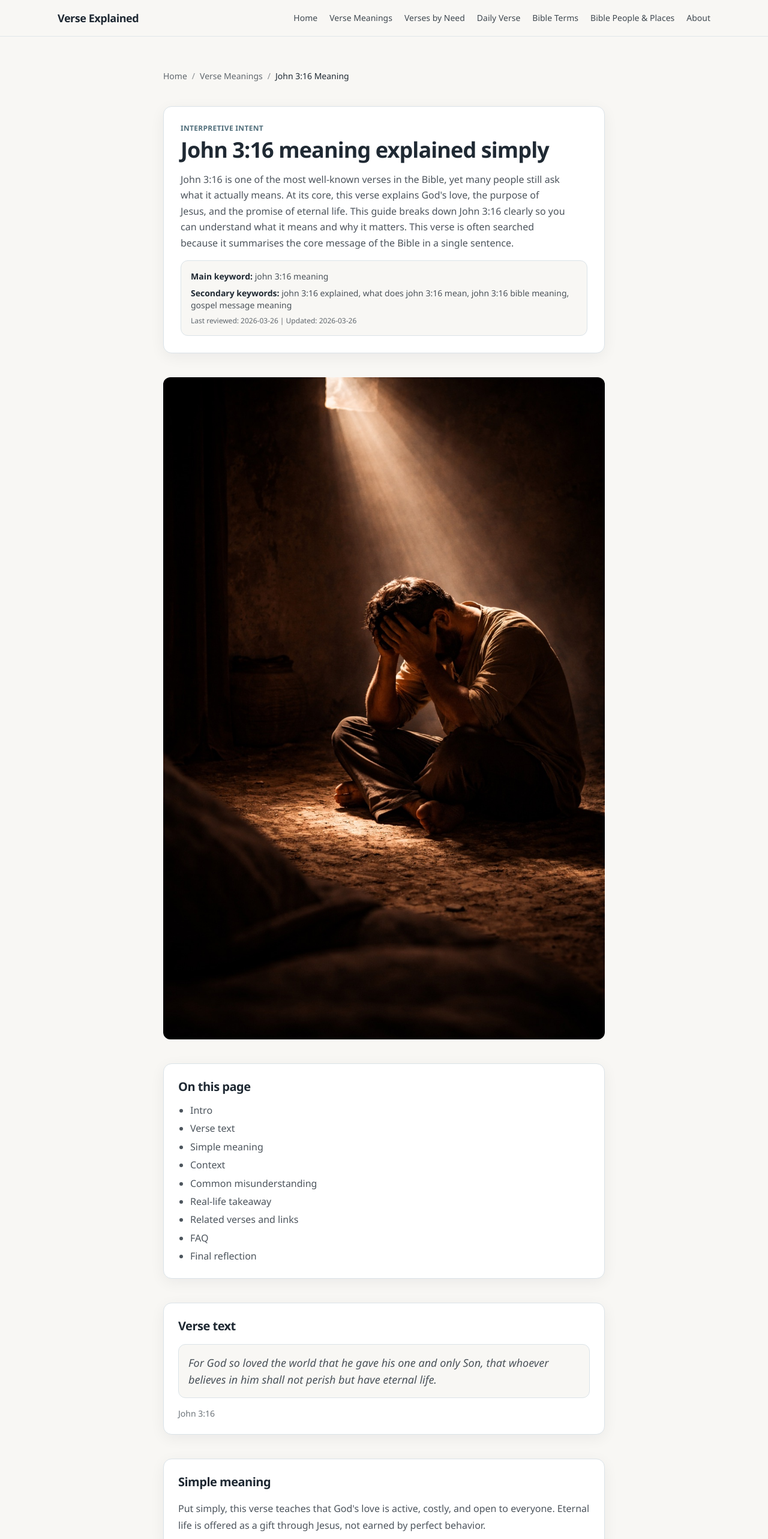
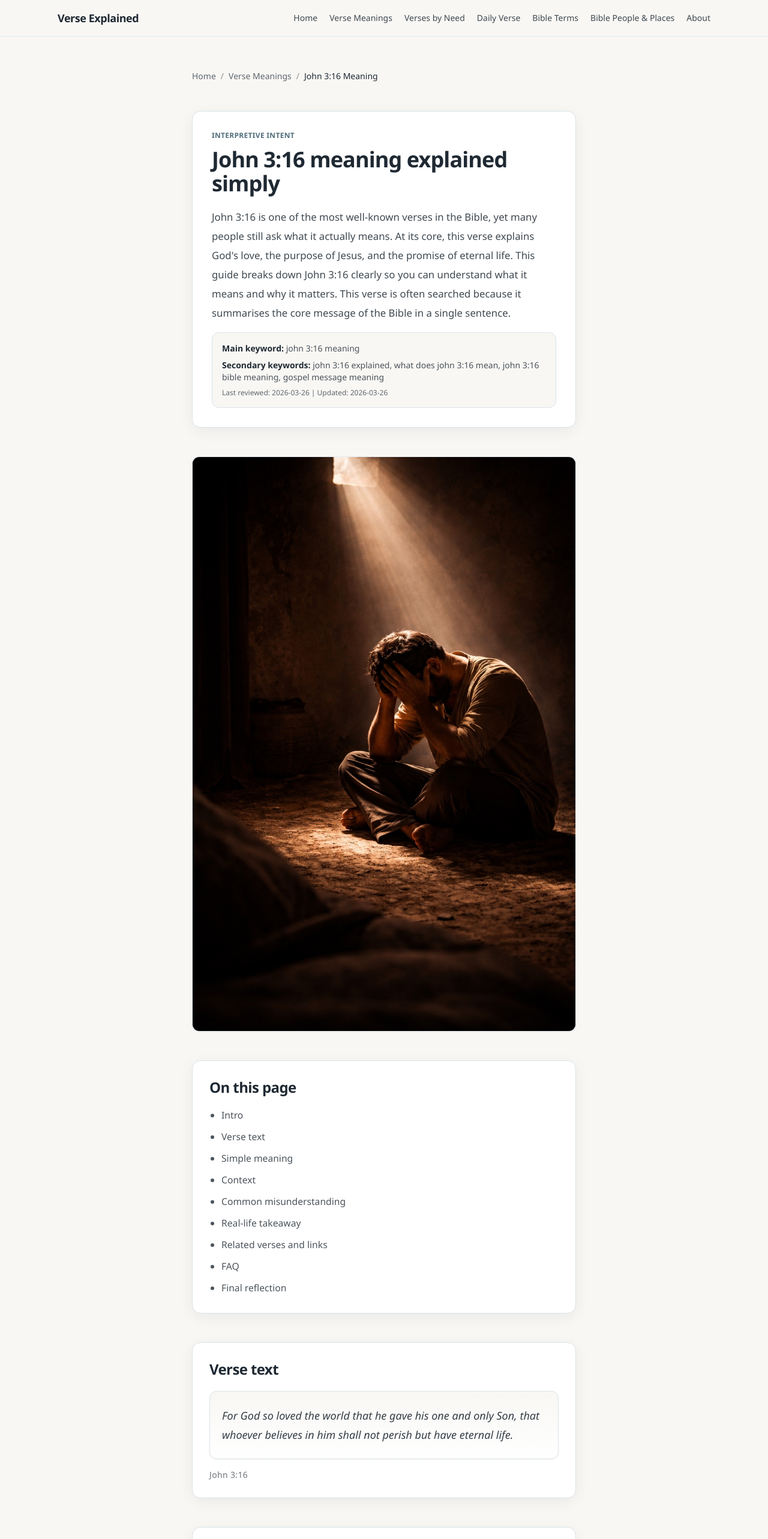
Before and after one commit to jpoynton25-dotcom/Verse-Explained, a Next.js app: page /john-3-16-meaning in a window 1280 px wide. Shown: the top 2566 px of the page at 60% size. Built offline with nearby package versions, Linux system fonts and the light colour scheme.

Commit message:
Refine article typography and editorial rhythm

```diff
--- a/app/[slug]/page.tsx
+++ b/app/[slug]/page.tsx
@@ -51,9 +51,9 @@ export async function generateMetadata({ params }: PageProps): Promise<Metadata>
 }
 
 const Section = ({ title, children }: { title: string; children: React.ReactNode }) => (
-  <section className="rounded-soft border border-line bg-white p-5 shadow-card sm:p-6">
-    <h2 className="text-xl font-semibold tracking-tight">{title}</h2>
-    <div className="mt-4 space-y-4 text-text/80 leading-7">{children}</div>
+  <section className="rounded-soft border border-line bg-white p-6 shadow-card sm:p-7">
+    <h2 className="text-xl font-semibold tracking-tight text-text sm:text-2xl">{title}</h2>
+    <div className="mt-5 space-y-4 text-[1.02rem] leading-8 text-text/80">{children}</div>
   </section>
 );
 
@@ -89,13 +89,13 @@ const ContentImage = ({
   const config = pageImageConfig[slot];
 
   return (
-    <figure>
+    <figure className="my-2">
       <Image
         src={config.src}
         alt={config.alt(keyword)}
         width={1600}
         height={900}
-        className="w-full max-w-3xl mx-auto rounded-xl my-10"
+        className="w-full max-w-2xl mx-auto rounded-xl my-10 border border-line/70 shadow-sm"
         sizes="(max-width: 768px) 100vw, 900px"
         priority={config.priority ?? false}
       />
@@ -140,14 +140,14 @@ export default async function DynamicContentPage({ params }: PageProps) {
       />
       <SchemaScript id={"faq-schema-" + entry.slug} data={faqSchema(faqItems)} />
 
-      <div className="max-w-3xl mx-auto px-4 space-y-10">
+      <div className="max-w-2xl mx-auto px-4 space-y-12">
         <Breadcrumbs items={breadcrumbItems} />
 
-        <article className="space-y-10">
-          <header className="rounded-soft border border-line bg-white p-6 shadow-card sm:p-7">
+        <article className="space-y-12">
+          <header className="rounded-soft border border-line bg-white p-7 shadow-card sm:p-8">
             <p className="text-xs font-semibold uppercase tracking-wide text-accent">{entry.pageData.primaryIntent} intent</p>
-            <h1 className="mt-2 text-3xl font-semibold tracking-tight sm:text-4xl">{entry.h1}</h1>
-            <p className="mt-4 max-w-prose text-text/80">{entry.intro}</p>
+            <h1 className="mt-3 text-3xl font-semibold tracking-tight text-text sm:text-4xl">{entry.h1}</h1>
+            <p className="mt-5 max-w-prose text-[1.05rem] leading-8 text-text/85">{entry.intro}</p>
             <div className="mt-4 rounded-xl border border-line bg-canvas p-4 text-sm text-text/80">
               <p>
                 <span className="font-semibold text-text">Main keyword:</span> {entry.pageData.mainKeyword}
@@ -164,9 +164,9 @@ export default async function DynamicContentPage({ params }: PageProps) {
 
           {hasImageSlot("intro") ? <ContentImage slot="intro" keyword={entry.pageData.mainKeyword} /> : null}
 
-          <section className="rounded-soft border border-line bg-white p-6 shadow-card">
-            <h2 className="text-xl font-semibold tracking-tight">On this page</h2>
-            <ul className="mt-3 list-disc space-y-1 pl-5 text-text/80">
+          <section className="rounded-soft border border-line bg-white p-6 shadow-card sm:p-7">
+            <h2 className="text-xl font-semibold tracking-tight text-text sm:text-2xl">On this page</h2>
+            <ul className="mt-4 list-disc space-y-2 pl-5 text-[0.98rem] leading-7 text-text/80">
               {entry.pageData.sectionHeadings.map((heading) => (
                 <li key={heading}>{heading}</li>
               ))}
@@ -176,8 +176,8 @@ export default async function DynamicContentPage({ params }: PageProps) {
           {entry.kind === "verse-meaning" ? (
             <>
               <Section title="Verse text">
-                <p className="rounded-xl border border-line bg-canvas p-4 text-lg italic">{entry.verseText}</p>
-                <p className="mt-2 text-sm text-text/65">{entry.verseReference}</p>
+                <p className="rounded-xl border border-line bg-gradient-to-b from-canvas to-white px-5 py-6 text-lg italic leading-8 text-text/90 shadow-sm">{entry.verseText}</p>
+                <p className="mt-3 text-sm font-medium tracking-wide text-text/65">{entry.verseReference}</p>
               </Section>
               <Section title="Simple meaning">
                 <p>{entry.simpleMeaning}</p>
@@ -267,7 +267,7 @@ export default async function DynamicContentPage({ params }: PageProps) {
             <>
               <Section title="Today's scripture reference">
                 <p className="text-sm font-semibold">{entry.verseReference}</p>
-                <p className="mt-2 rounded-xl border border-line bg-canvas p-4 text-lg italic">{entry.verseText}</p>
+                <p className="mt-3 rounded-xl border border-line bg-gradient-to-b from-canvas to-white px-5 py-6 text-lg italic leading-8 text-text/90 shadow-sm">{entry.verseText}</p>
               </Section>
               <Section title="Simple meaning">
                 <p>{entry.simpleMeaning}</p>
--- a/components/content/FaqBlock.tsx
+++ b/components/content/FaqBlock.tsx
@@ -11,19 +11,19 @@ type FaqBlockProps = {
 
 export const FaqBlock = ({ items, fallbackRelatedTopics = [] }: FaqBlockProps) => {
   return (
-    <section aria-labelledby="faq-heading" className="rounded-soft border border-line bg-white p-6 shadow-card">
-      <h2 id="faq-heading" className="text-xl font-semibold">
+    <section aria-labelledby="faq-heading" className="rounded-soft border border-line bg-white p-6 shadow-card sm:p-7">
+      <h2 id="faq-heading" className="text-xl font-semibold tracking-tight text-text sm:text-2xl">
         Frequently asked questions
       </h2>
-      <div className="mt-4 space-y-4">
+      <div className="mt-6 space-y-5">
         {items.map((item) => (
-          <article key={item.question} className="rounded-xl border border-line bg-canvas p-4">
-            <h3 className="font-medium">{item.question}</h3>
-            <p className="mt-2 text-text/80">{item.answer}</p>
+          <article key={item.question} className="rounded-xl border border-line bg-canvas p-5">
+            <h3 className="text-base font-semibold text-text">{item.question}</h3>
+            <p className="mt-3 text-[0.98rem] leading-7 text-text/80">{item.answer}</p>
             {(item.relatedTopics?.length || fallbackRelatedTopics.length) ? (
-              <div className="mt-3">
+              <div className="mt-4">
                 <p className="text-xs font-semibold uppercase tracking-wide text-text/65">Related topics</p>
-                <div className="mt-2 flex flex-wrap gap-2">
+                <div className="mt-3 flex flex-wrap gap-2">
                   {(item.relatedTopics ?? fallbackRelatedTopics).map((topic) => (
                     <Link
                       key={`${item.question}-${topic.href}`}
--- a/components/content/RelatedLinks.tsx
+++ b/components/content/RelatedLinks.tsx
@@ -9,14 +9,14 @@ export const RelatedLinks = ({ items }: RelatedLinksProps) => {
   if (!items.length) return null;
 
   return (
-    <section className="rounded-soft border border-line bg-white p-6 shadow-card">
-      <h2 className="text-xl font-semibold">Related reading</h2>
-      <ul className="mt-4 grid gap-3 sm:grid-cols-2">
+    <section className="rounded-soft border border-line bg-white p-6 shadow-card sm:p-7">
+      <h2 className="text-xl font-semibold tracking-tight text-text sm:text-2xl">Related reading</h2>
+      <ul className="mt-6 grid gap-3 sm:grid-cols-2">
         {items.map((item) => (
           <li key={item.slug}>
-            <Link href={`/${item.slug}`} className="block rounded-xl border border-line bg-canvas px-4 py-3 hover:border-accent">
+            <Link href={`/${item.slug}`} className="block rounded-xl border border-line bg-canvas px-4 py-4 transition-colors hover:border-accent">
               <p className="text-sm font-semibold text-text">{item.title}</p>
-              <p className="mt-1 text-xs uppercase tracking-wide text-text/65">{item.kind.replaceAll("-", " ")}</p>
+              <p className="mt-2 text-xs uppercase tracking-wide text-text/65">{item.kind.replaceAll("-", " ")}</p>
             </Link>
           </li>
         ))}
```
